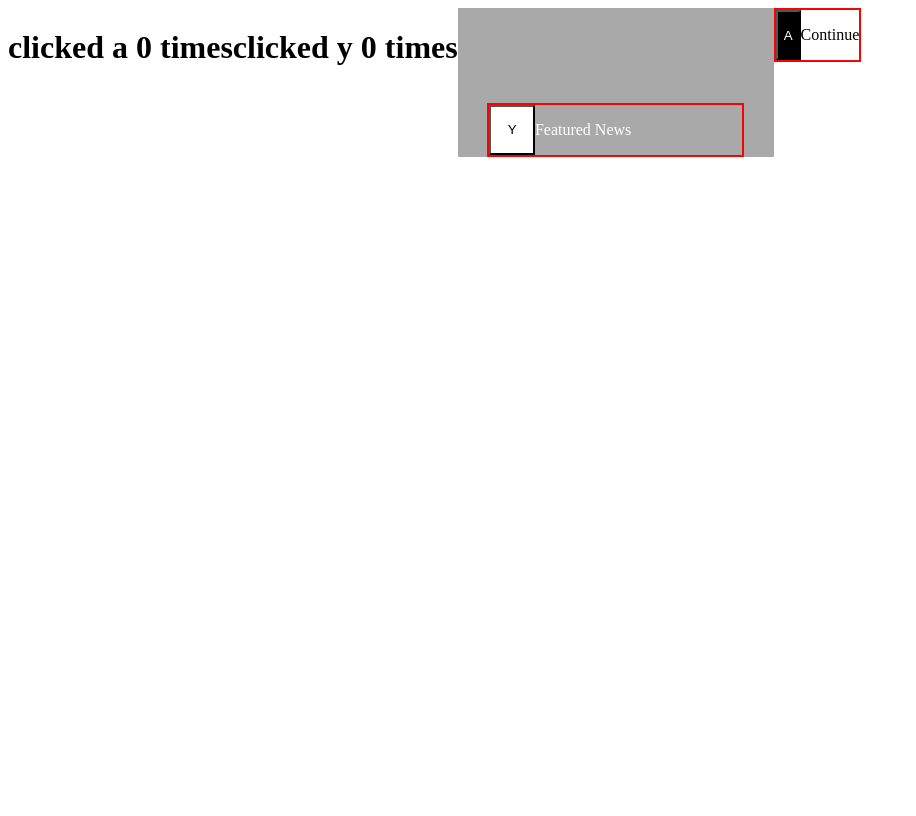
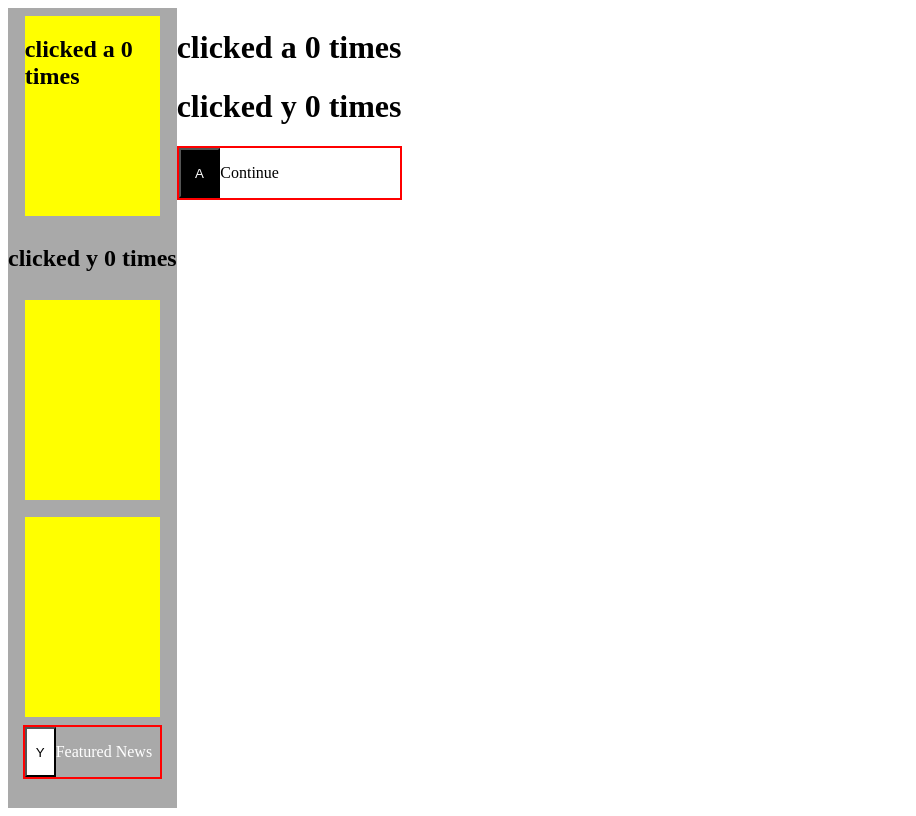
Before and after one commit to JEdwardsK/jedwardsk.github.io, a React (Create React App) app in the folder client/: page / in a window 1280 px wide. Shown: the whole page, without its empty margins (0-916 px from the left). Built offline with nearby package versions, Linux system fonts and the light colour scheme.

Commit message:
3 clicks to navigate to home working

```diff
--- a/client/src/App.js
+++ b/client/src/App.js
@@ -1,12 +1,16 @@
 import React from 'react'
 import LockScreen from './components/LockScreen'
-import { BrowserRouter, Route } from 'react-router-dom'
-import Switch from 'react-bootstrap/esm/Switch'
+import { BrowserRouter, Route, Switch } from 'react-router-dom'
+import { HomeScreen } from './components/HomeScreen'
+
 const App = () => {
   return (
 
     <BrowserRouter>
       <Switch>
+        <Route path="/home/">
+          <HomeScreen />
+        </Route>
         <Route path="/">
           <LockScreen />
         </Route>
--- /dev/null
+++ b/client/src/components/HomeScreen.js
@@ -0,0 +1,9 @@
+import React from 'react'
+
+export const HomeScreen = () => {
+  return (
+    <div>
+      i ah the home HomeScreen
+    </div>
+  )
+}
--- a/client/src/components/LockScreen.js
+++ b/client/src/components/LockScreen.js
@@ -1,10 +1,21 @@
 /* eslint-disable no-unused-vars */
 import React, { useEffect, useState } from 'react'
+import { useHistory } from 'react-router'
 
 const LockScreen = () => {
   const [continueCounter, setContinueCounter] = useState(0)
   const [featuredCounter, setFeaturedCounter] = useState(0)
   const [pressedButton, setPressedButton] = useState(null)
+
+  useEffect(() => {
+    document.addEventListener('keydown', handleKeyPress)
+    if (continueCounter === 4) {
+      document.removeEventListener('keydown', handleKeyPress)
+      history.push('/home/')
+    }
+  })
+
+  const history = useHistory()
 
   const handleContinueClick = ({ keyCode }) => {
     let newCount = continueCounter
@@ -27,19 +38,19 @@ const LockScreen = () => {
       newYCount++
       setContinueCounter(0)
       setFeaturedCounter(newYCount)
+    } else {
+      setContinueCounter(0)
+      setFeaturedCounter(0)
     }
   }
-  useEffect(() => {
-    document.addEventListener('keydown', handleKeyPress)
-  })
+
 
   return (
     <div className="lockscreen-container">
-      <h1>clicked a {continueCounter} times</h1>
-      <h1>clicked y {featuredCounter} times</h1>
       { continueCounter < 1 &&
         <section className="sidebar">
-          <div className="featured"></div>
+          <div className="featured"><h1>clicked a {continueCounter} times</h1></div>
+          <h1>clicked y {featuredCounter} times</h1>
           <div className="featured"></div>
           <div className="featured"></div>
           <div className="sidebar-featured-button-container">
@@ -52,6 +63,8 @@ const LockScreen = () => {
       { featuredCounter < 1 &&
         <div className="main">
           <div className="infobar-container"></div>
+          <h1>clicked a {continueCounter} times</h1>
+          <h1>clicked y {featuredCounter} times</h1>
           <div className="centre-content"></div>
           <div className="continue-button-container">
             <button className="continue" onClick={handleContinueClick} onKeyDown={handleContinueClick}>A</button>
--- a/client/src/styles/main.scss
+++ b/client/src/styles/main.scss
@@ -4,9 +4,10 @@
 .lockscreen-container {
   display: flex;
   height: 100%;
+  width:100%;
   .sidebar {
     background-color: darkgrey;
-    width: 25%;
+    // width: 25%;
     display: flex;
     flex-direction: column;
     align-items: center;
```
